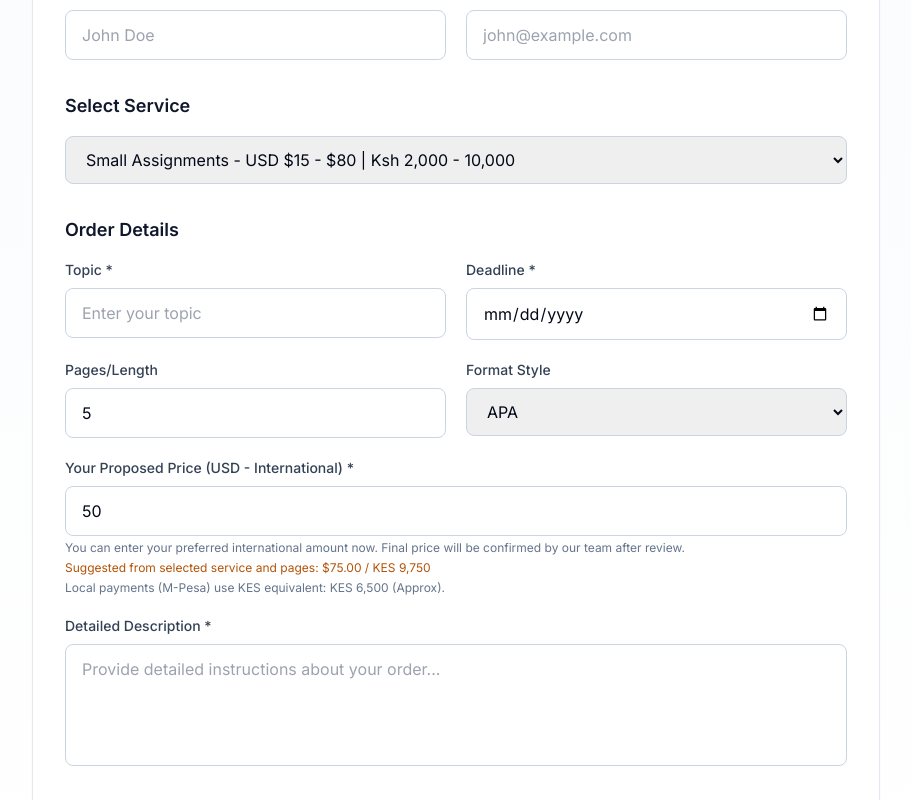
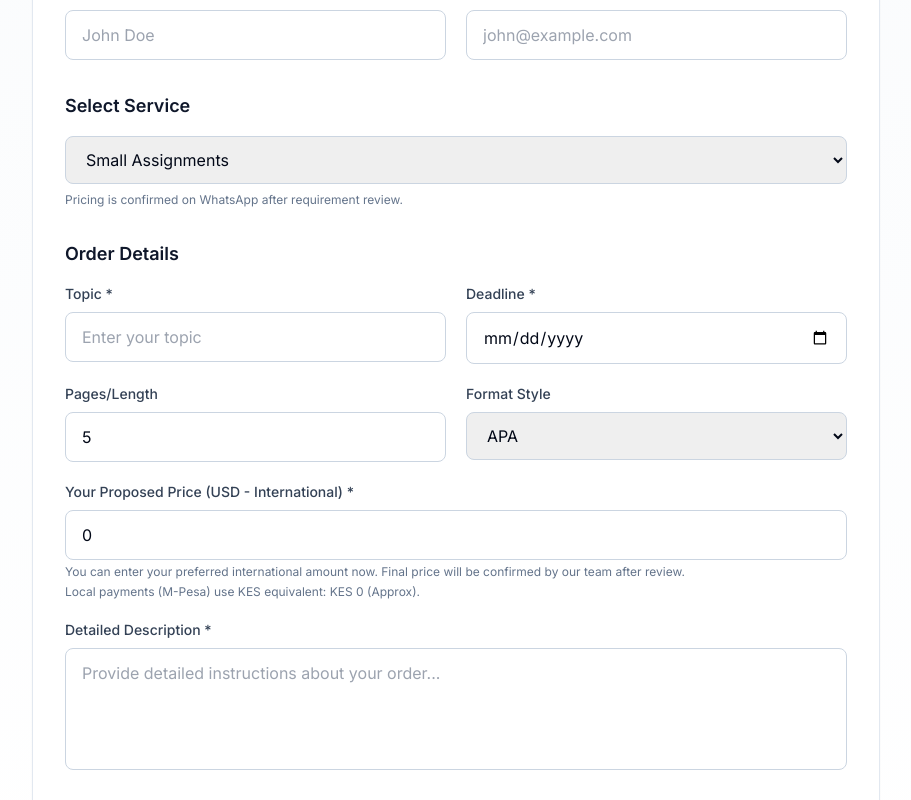
Before and after one commit to WolfriderReal/RealAcademiQ-, a Next.js app: page /order in a window 1280 px wide. Shown: the part 619-1419 px from the top of the page, without its empty margins (184-1095 px from the left). Built offline with nearby package versions, Linux system fonts and the light colour scheme.

Commit message:
refactor(order): remove hardcoded pricing and tighten payment API errors

```diff
--- a/src/app/api/payments/mpesa/stk-push/route.ts
+++ b/src/app/api/payments/mpesa/stk-push/route.ts
@@ -130,8 +130,8 @@ export async function POST(req: Request) {
   })
 
   if (!response.ok) {
-    const body = await response.text()
-    return NextResponse.json({ error: 'STK push request failed.', details: body }, { status: 502 })
+    await response.text()
+    return NextResponse.json({ error: 'STK push request failed.' }, { status: 502 })
   }
 
   const data = await response.json()
--- a/src/app/api/payments/paypal/create-order/route.ts
+++ b/src/app/api/payments/paypal/create-order/route.ts
@@ -96,9 +96,9 @@ export async function POST(req: Request) {
   })
 
   if (!paypalResponse.ok) {
-    const body = await paypalResponse.text()
+    await paypalResponse.text()
     return NextResponse.json(
-      { error: 'Failed to create PayPal order.', details: body },
+      { error: 'Failed to create PayPal order.' },
       { status: 502 }
     )
   }
--- a/src/app/api/payments/paypal/webhook/route.ts
+++ b/src/app/api/payments/paypal/webhook/route.ts
@@ -82,9 +82,9 @@ export async function POST(req: Request) {
   })
 
   if (!verifyResponse.ok) {
-    const body = await verifyResponse.text()
+    await verifyResponse.text()
     return NextResponse.json(
-      { error: 'Failed to verify PayPal webhook signature.', details: body },
+      { error: 'Failed to verify PayPal webhook signature.' },
       { status: 502 }
     )
   }
--- a/src/app/order/page.tsx
+++ b/src/app/order/page.tsx
@@ -19,7 +19,7 @@ const OrderForm = () => {
     pageCount: 5,
     deadline: '',
     formatStyle: 'APA',
-    estimatedPrice: 50,
+    estimatedPrice: 0,
   })
 
   const [loading, setLoading] = useState(false)
@@ -36,21 +36,20 @@ const OrderForm = () => {
   const [paypalAmount, setPaypalAmount] = useState('')
   const [mpesaAmount, setMpesaAmount] = useState('')
 
-  const servicePricing: Record<string, number> = {
-    small_assignment: 15,
-    diploma_project: 150,
-    undergraduate_project: 250,
-    masters_thesis: 600,
-    phd_dissertation: 1000,
-    proposal_concept_note: 100,
-    data_analysis: 300,
-    editing_proofreading: 78,
+  const serviceLabels: Record<string, string> = {
+    small_assignment: 'Small Assignments',
+    diploma_project: 'Diploma Projects',
+    undergraduate_project: 'Undergraduate Projects',
+    masters_thesis: "Master's Thesis",
+    phd_dissertation: 'PhD Dissertation',
+    proposal_concept_note: 'Proposal / Concept Note',
+    data_analysis: 'Data Analysis (SPSS, Stata, etc.)',
+    editing_proofreading: 'Editing & Proofreading',
   }
 
   const toKes = (usd: number) => Math.round(usd * USD_TO_KES)
   const formatDualAmount = (usd: number) => `$${usd.toFixed(2)} / KES ${toKes(usd).toLocaleString()}`
 
-  const suggestedPrice = formData.pageCount * (servicePricing[formData.serviceType] || 0)
   const customerName = formData.customerName?.trim() || '-'
   const customerEmail = formData.customerEmail?.trim() || '-'
   const whatsappLink = `https://wa.me/254101582198?text=${encodeURIComponent(
@@ -272,15 +271,18 @@ const OrderForm = () => {
                 onChange={handleInputChange}
                 className="w-full px-4 py-3 border border-slate-300 rounded-lg focus:ring-2 focus:ring-amber-600 focus:border-transparent outline-none transition"
               >
-                <option value="small_assignment">Small Assignments - USD $15 - $80 | Ksh 2,000 - 10,000</option>
-                <option value="diploma_project">Diploma Projects - USD $150 - $600 | Ksh 20,000 - 80,000</option>
-                <option value="undergraduate_project">Undergraduate Projects - USD $250 - $1,200 | Ksh 30,000 - 150,000</option>
-                <option value="masters_thesis">Master&apos;s Thesis - USD $600 - $2,000 | Ksh 50,000 - 150,000</option>
-                <option value="phd_dissertation">PhD Dissertation - USD $1,000 - $10,000 | Ksh 100,000 - 350,000</option>
-                <option value="proposal_concept_note">Proposal / Concept Note - USD $100 - $500 | Ksh 10,000 - 50,000</option>
-                <option value="data_analysis">Data Analysis (SPSS, Stata, etc.) - USD $300 - $500 | Ksh 40,000 - 50,000</option>
-                <option value="editing_proofreading">Editing &amp; Proofreading - USD $78 - $217 | Ksh 10,000 - 28,000</option>
+                <option value="small_assignment">Small Assignments</option>
+                <option value="diploma_project">Diploma Projects</option>
+                <option value="undergraduate_project">Undergraduate Projects</option>
+                <option value="masters_thesis">Master&apos;s Thesis</option>
+                <option value="phd_dissertation">PhD Dissertation</option>
+                <option value="proposal_concept_note">Proposal / Concept Note</option>
+                <option value="data_analysis">Data Analysis (SPSS, Stata, etc.)</option>
+                <option value="editing_proofreading">Editing &amp; Proofreading</option>
               </select>
+              <p className="text-xs text-slate-500 mt-2">
+                Pricing is confirmed on WhatsApp after requirement review.
+              </p>
             </div>
 
             {/* Order Details */}
@@ -351,9 +353,6 @@ const OrderForm = () => {
                   <p className="text-xs text-slate-500 mt-1">
                     You can enter your preferred international amount now. Final price will be confirmed by our team after review.
                   </p>
-                  <p className="text-xs text-amber-700 mt-1">
-                    Suggested from selected service and pages: {formatDualAmount(suggestedPrice)}
-                  </p>
                   <p className="text-xs text-slate-500 mt-1">
                     Local payments (M-Pesa) use KES equivalent: KES {toKes(formData.estimatedPrice).toLocaleString()} (Approx).
                   </p>
@@ -396,7 +395,7 @@ const OrderForm = () => {
               <div className="space-y-4 mb-6 pb-6 border-b border-slate-200">
                 <div className="flex justify-between">
                   <span className="text-slate-700">Service Type:</span>
-                  <span className="font-semibold text-slate-900 capitalize">{formData.serviceType}</span>
+                  <span className="font-semibold text-slate-900">{serviceLabels[formData.serviceType] ?? formData.serviceType}</span>
                 </div>
                 <div className="flex justify-between">
                   <span className="text-slate-700">Topic:</span>
```
